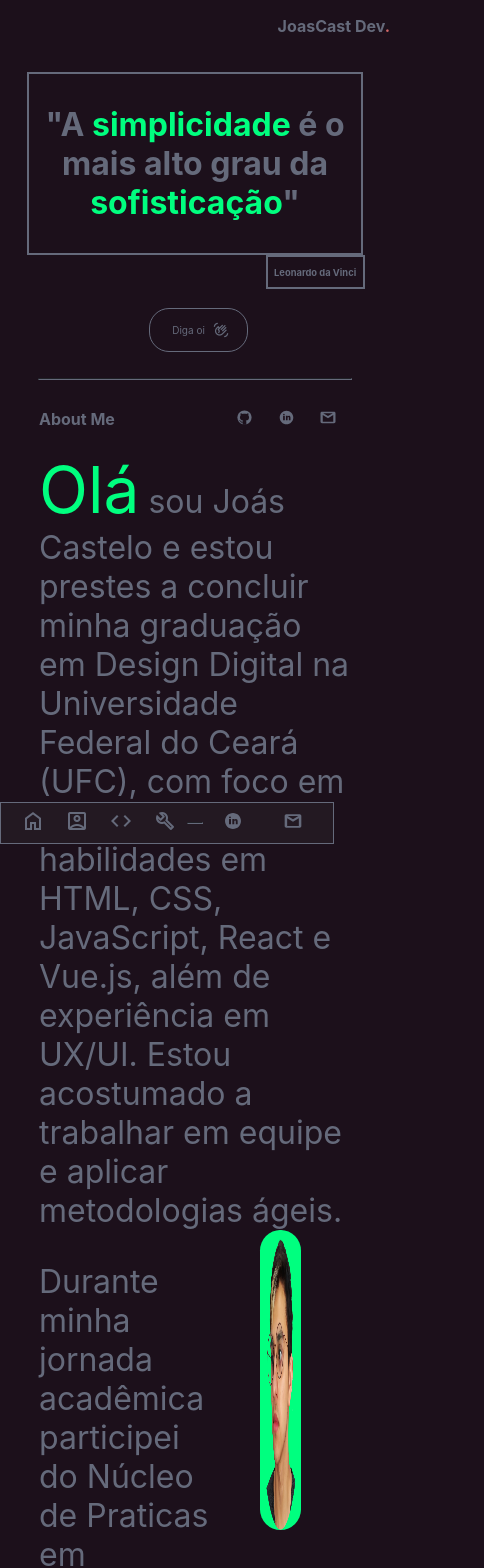
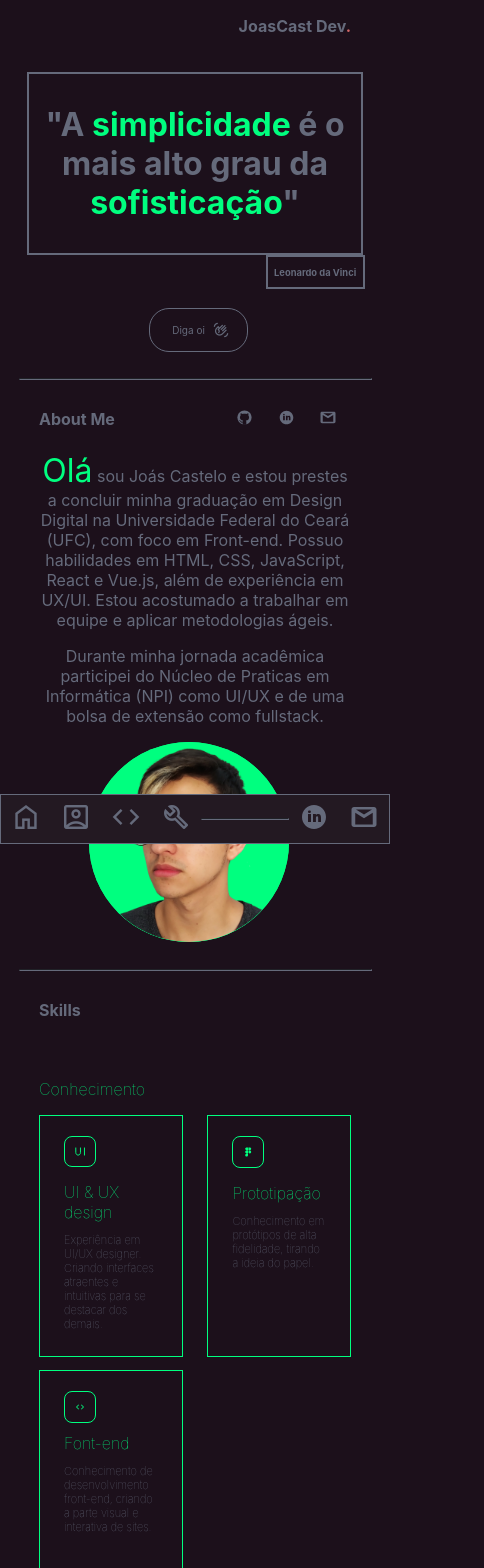
Before and after one commit to JoasCast/portifolio-front-end, a React (Create React App) app: page / in a window 390 px wide. Shown: the top 1568 px of the page, 484 px wide, since content can reach past the window. Built offline with nearby package versions, Linux system fonts and the light colour scheme.

Commit message:
final
receba!!! graças a Deus

```diff
--- a/src/App.css
+++ b/src/App.css
@@ -6,22 +6,11 @@
   display: flex;
   flex-direction: column;
   position: relative;
+  align-items: center;
+  justify-content: center;
 }
 
 .app .linha{
   width: 90%;
   border-color: #656A7B;
 }
-
-@media (max-width: 450px) {
-
-  .app {
-    width: 100vw;
-  }
-
-  .app .linha{
-    width: 80%;
-    border-color: #656A7B;
-  }
-
-}
--- a/src/components/foother/footer.css
+++ b/src/components/foother/footer.css
@@ -10,7 +10,6 @@
     display: flex;
     flex-direction: row;
     justify-content: space-between;
-    width: 80%;
     color: #656A7B;
 }
 
@@ -63,4 +62,33 @@
 
   @media (max-width: 450px) {
 
+    .footer{
+        position: static;
+        margin-bottom: 60px;
+    }
+
+    .footer .content{
+
+        align-items: center;
+    }
+
+    .footer .content h4{
+        font-size: 16px;
+        margin: 0;
+    }
+
+    .footer .content .icones{
+        width: 26%;
+    }
+
+    .footer .content .icones a{
+        margin: 0px;
+    }
+
+    .footer .content .botao{
+        width: auto;
+        margin: 2px 0;
+        padding: 2px 6px;
+    }
+
   }
--- a/src/components/foother/footer.jsx
+++ b/src/components/foother/footer.jsx
@@ -28,6 +28,7 @@ function Footer() {
                     </a>
                 </div>
             </div>
+            <hr className='linha' />
         </div>
     )
 }
--- a/src/components/nav.css
+++ b/src/components/nav.css
@@ -80,8 +80,8 @@
 
     .nav {
       flex-direction: row;
-      width: 80%;
-      padding: 6px 10px;
+      width: 99.5%;
+      padding: 6px 0px;
       margin: 0px 0px;
       bottom: 0;
       border-radius: 0;
@@ -92,13 +92,13 @@
     }
 
     .nav .material-symbols-outlined{
-      font-size: 1.5em;
-      margin: 0px 10px;
+      font-size: 2em;
+      margin: 0px 9px;
     }
 
     .nav .icone{
-      width: 20px;
-      margin: 0px 20px;
+      width: 30px;
+      margin: 0px 10px;
     }
 
     .nav .active{
@@ -107,7 +107,7 @@
     }
 
     .nav .material-symbols-outlined:hover{
-      font-size: 1em;
+      font-size: 1.2em;
       margin: 6px;
     }
 
--- a/src/pages/diferenciais/diferenciais.css
+++ b/src/pages/diferenciais/diferenciais.css
@@ -55,3 +55,38 @@
     font-size: 1.5em;
     text-align: center;
 }
+
+@media (max-width: 450px) {
+
+    .diferenciais .linha{
+        justify-content: space-between;
+    }
+
+    .diferenciais .card{
+        width: 30%;
+        padding: 20px 24px;
+        margin: 4% 0;
+        justify-content: start;
+        transition: none;
+    }
+
+    .diferenciais .card:hover{
+        transform: none;
+    }
+
+    .diferenciais .card .icone{
+        width: 10px;
+        padding: 10px;
+        border-radius: 8px;
+    }
+
+    .diferenciais .card .name{
+        font-size: 1em;
+    }
+
+    .diferenciais .card .texto{
+        margin: 10px 0;
+        font-size: 11px;
+    }
+
+}
--- a/src/pages/home/home.css
+++ b/src/pages/home/home.css
@@ -109,12 +109,9 @@
 }
 
 @media (max-width: 450px) {
-    /* .home{
-        width: 100vw;
-    } */
 
     .home .name{
-        width: 100%;
+        width: 80%;
         font-size: 1em;
     }
 
--- a/src/pages/projetos/projetos.css
+++ b/src/pages/projetos/projetos.css
@@ -95,10 +95,37 @@
 }
 
 @media (max-width: 450px) {
+
     .projetos .linha .card img{
         width: 120px;
         height: 120px;
         margin: 4% 0%;
         border-radius: 10%;
     }
+
+    .projetos .linha .card .footer{
+        width: 88%;
+        height: 150px;
+        font-size: 0.5em;
+        border: 1px solid #fff;
+        border-radius: 10px;
+        margin-bottom: 20px;
+        padding: 10px;
+        max-height: 200px;
+        overflow-y: auto;
+    }
+
+    .projetos .linha .card .footer .content{
+        flex-direction: column;
+        width: 100%;
+    }
+
+    .projetos .linha .card .footer .botao{
+        width: 100%;
+        margin: 0px 0;
+        font-size: 10px;
+        text-decoration: none;
+        cursor: pointer;
+    }
+
 }
--- a/src/pages/skills/skills.css
+++ b/src/pages/skills/skills.css
@@ -71,3 +71,46 @@
     width: 80%;
     gap: 9%;
 }
+
+@media (max-width: 450px) {
+
+    .skills .linha{
+        flex-wrap: wrap;
+    }
+
+    .skills .card .name{
+        font-size: 1em;
+        color: #00FF7F;
+        font-weight: 100;
+    }
+
+    .skills .card{
+        width: 30%;
+        height: 200px;
+        padding: 20px 24px;
+        margin: 2% 0;
+    }
+
+    .skills .card:hover{
+        margin: 0px;
+        border-radius: 0px;
+        transform: none;
+    }
+
+
+    .skills .card .icone{
+        width: 10px;
+        padding: 10px;
+        border-radius: 8px;
+    }
+
+    .skills .card .material-symbols-outlined{
+        padding: 10px;
+        font-size: 10px;
+    }
+
+    .skills .card .texto{
+        color: #656A7B;
+        font-size: 11px;
+    }
+}
--- a/src/pages/sobre/sobre.css
+++ b/src/pages/sobre/sobre.css
@@ -79,3 +79,28 @@
     background-color: #00FF7F;
     border-radius: 50%;
 }
+
+@media (max-width: 450px) {
+
+    .sobre .texto{
+        color: #656A7B;
+        font-size: 1em;
+        text-align: center;
+    }
+
+    .sobre .textoDois{
+        font-size: 1em;
+        flex-direction: column;
+        margin-left: 0;
+        text-align: center;
+    }
+
+    .sobre .textoDois p{
+        width: 100%;
+    }
+
+    .sobre .textoDois .foto{
+        width: 200px;
+        height: 200px;
+    }
+}
```
